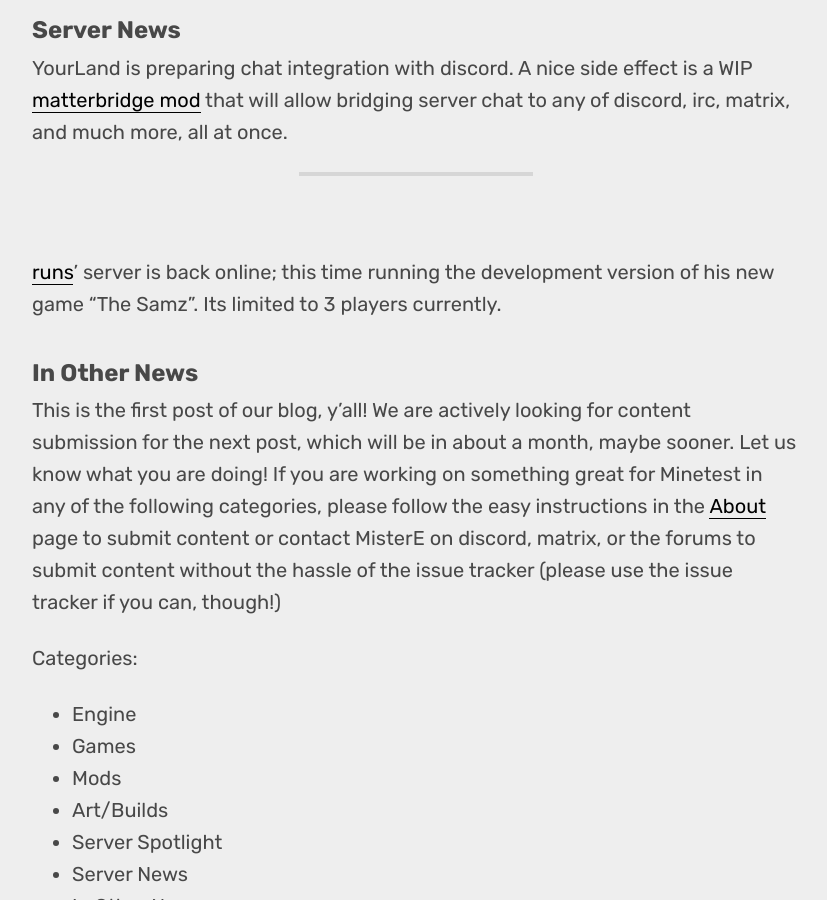
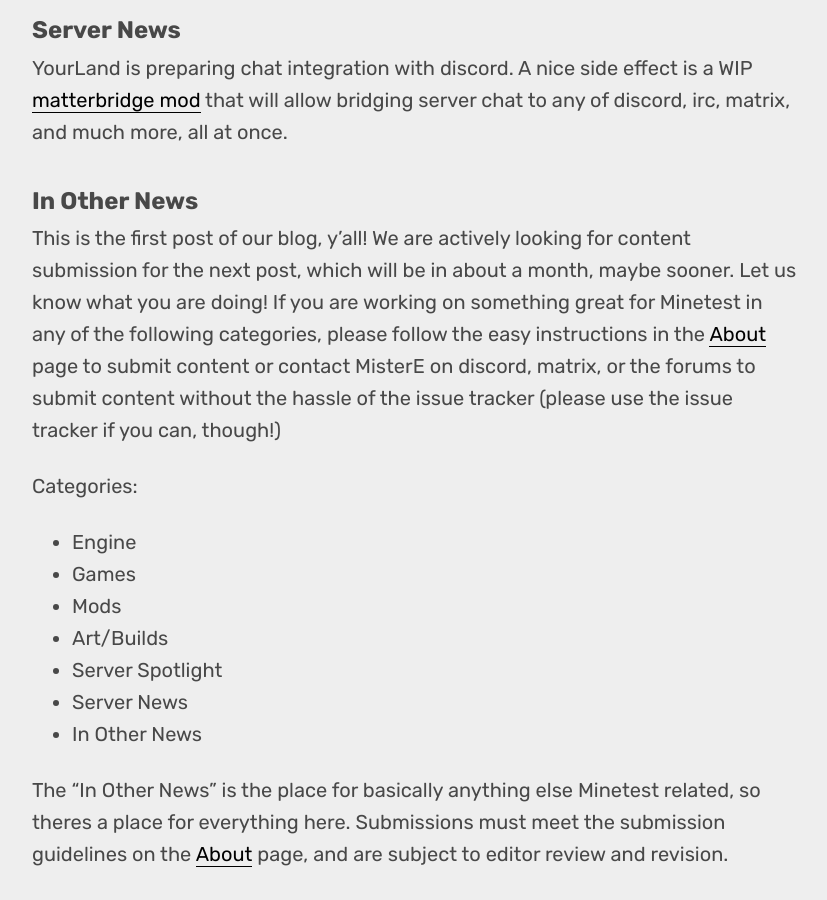
Before and after one commit to minetestblog/minetestblog.github.io, a Jekyll site: the page built from _posts/2022-02-26-Post01.markdown, in a window 1280 px wide and 900 px high, scrolled down 9623 px. Shown: the whole window, without its empty margins (224-1051 px from the left). Built offline with Jekyll 4.4.1, drawn with Linux system fonts in a browser that asks for light colours.

Commit message:
remove runs server info: he want to wait till next time

```diff
--- a/_posts/2022-02-26-Post01.markdown
+++ b/_posts/2022-02-26-Post01.markdown
@@ -94,9 +94,6 @@
 ## Server News <a name="s-news"></a>
 YourLand is preparing chat integration with discord. A nice side effect is a WIP [matterbridge mod](https://gitea.your-land.de/AliasAlreadyTaken/yl_matterbridge) that will allow bridging server chat to any of discord, irc, matrix, and much more, all at once.
 
---------------------------------------
-[runs](https://content.minetest.net/users/runs/)' server is back online; this time running the development version of his new game "The Samz". Its limited to 3 players currently.
-
 ## In Other News <a name="s-news"></a>
 This is the first post of our blog, y'all! We are actively looking for content submission for the next post, which will be in about a month, maybe sooner. Let us know what you are doing! If you are working on something great for Minetest in any of the following categories, please follow the easy instructions in the [About](https://minetestblog.github.io/about/) page to submit content or contact MisterE on discord, matrix, or the forums to submit content without the hassle of the issue tracker (please use the issue tracker if you can, though!)
 
```
